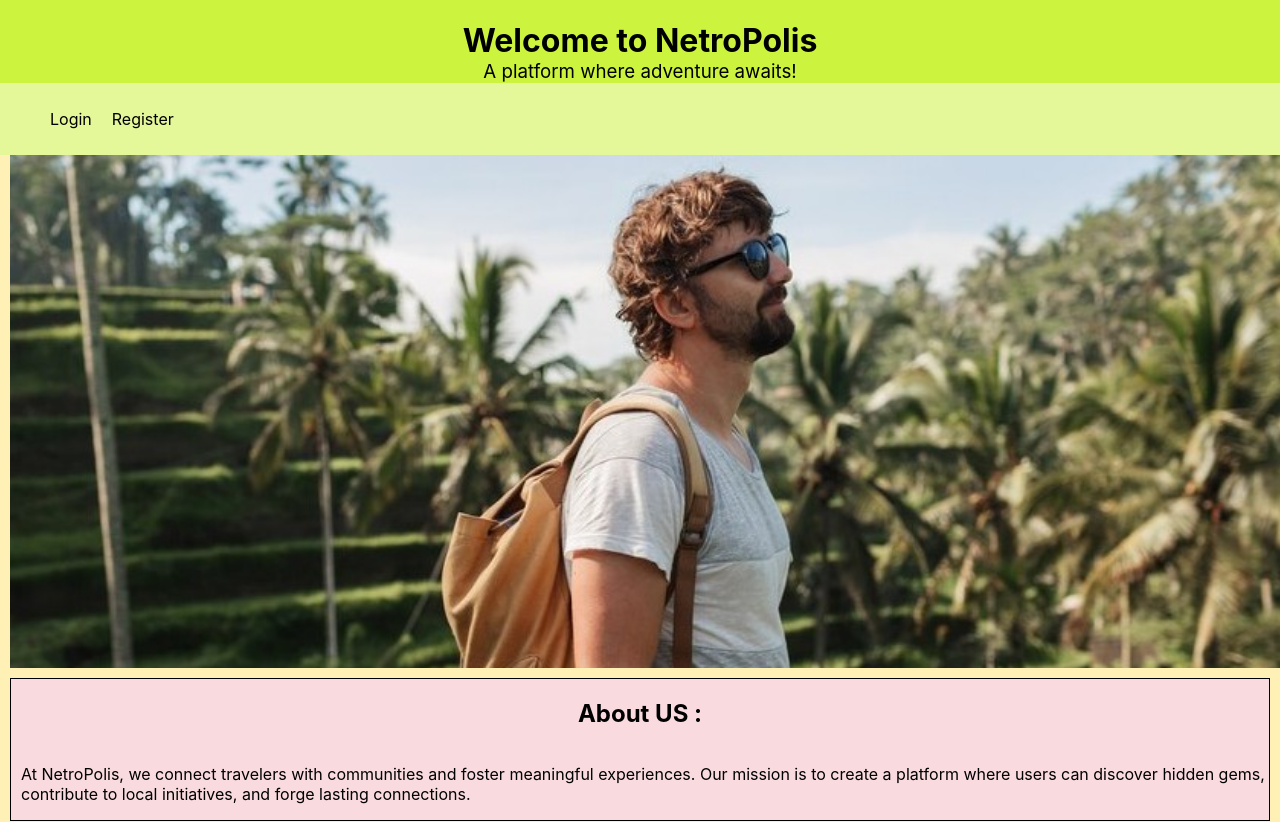
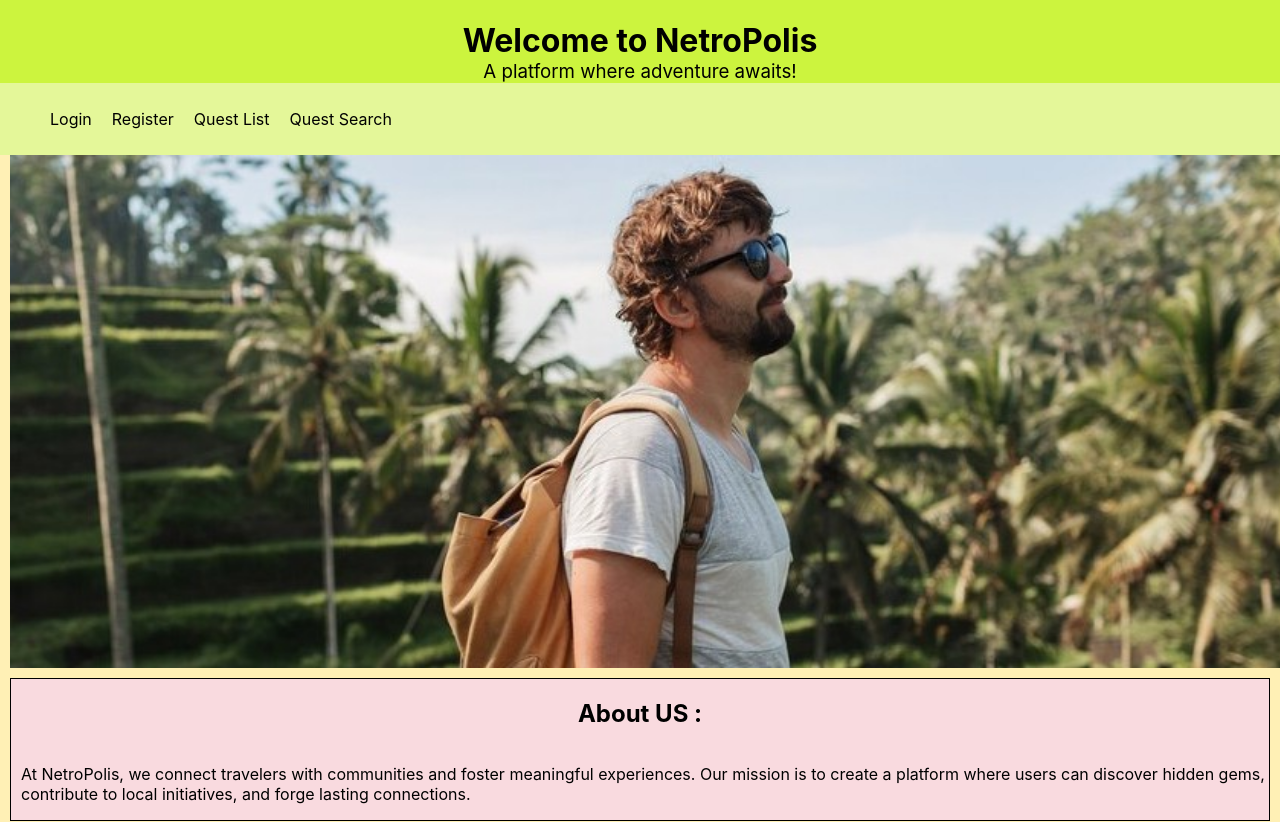
Before and after one commit to Samarthsinghal28/Netropolis, a React (Create React App) app in the folder Frontend/netropolis/: page / in a window 1280 px wide. Shown: the top 822 px of the page. Built offline with nearby package versions, Linux system fonts and the light colour scheme.

Commit message:
added questList without login

```diff
--- a/Frontend/netropolis/src/dashboard.js
+++ b/Frontend/netropolis/src/dashboard.js
@@ -82,7 +82,8 @@ function Dashboard(props) {
         <ul className="nav-links">
           <li><Link to='/login'>Login</Link></li>
           <li><Link to="/register">Register</Link></li>
-
+          <li><Link to="/questList">Quest List</Link></li>
+          <li><Link to="/questSearch">Quest Search</Link></li>
 
         </ul>
       </nav>
```
